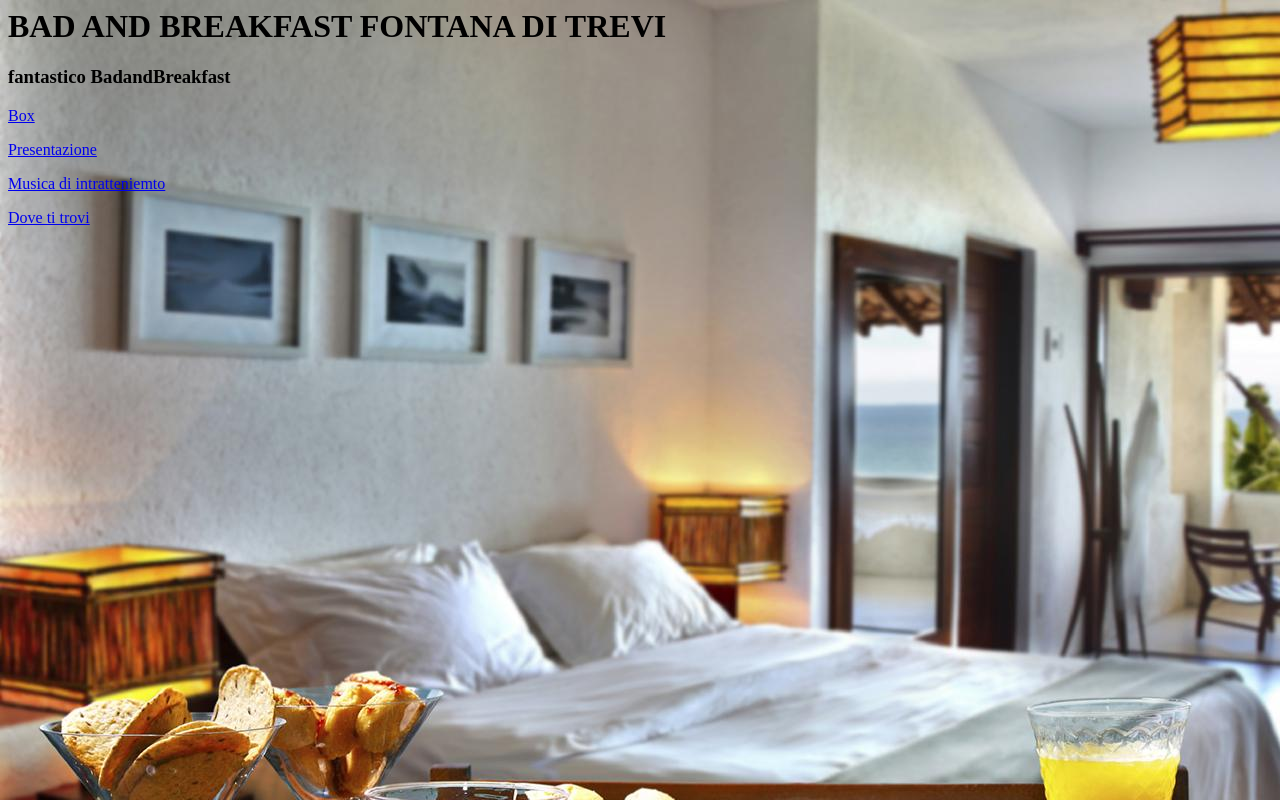
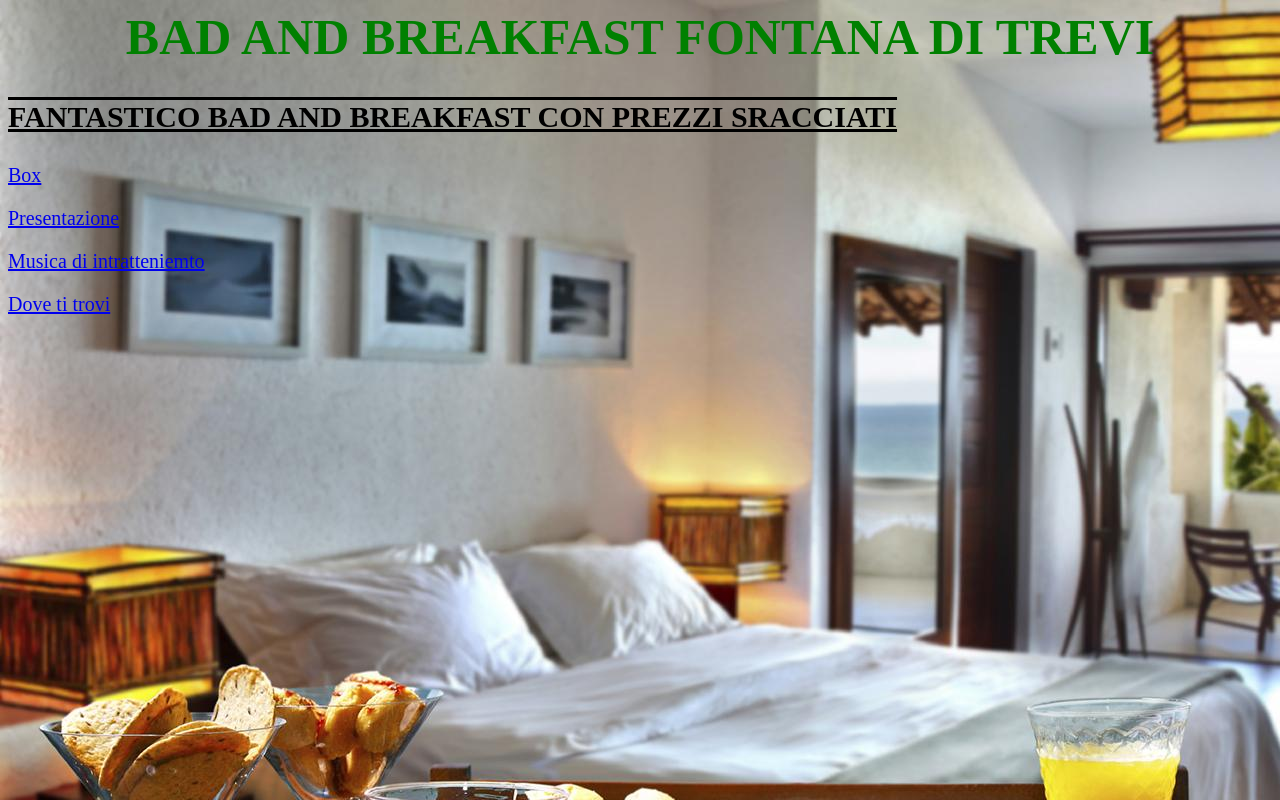
Before and after one commit to salvatore-farrauto/bnb, a plain HTML site: page index.html in a window 1280 px wide. Drawn offline with Linux system fonts and the light colour scheme.

Commit message:
progetto2

```diff
--- /dev/null
+++ b/index.css
@@ -0,0 +1,19 @@
+
+h1 {color: green;
+	text-align:center;
+	font-size:50;}
+
+
+h3{
+	color: black;
+	text-decoration:underline overline;
+	font-weight: 800;
+	font-size:30
+}
+
+.rosso{
+	color: blue;
+	font-size: 20;
+	font-weight: 400;
+
+}
--- a/index.html
+++ b/index.html
@@ -1,9 +1,13 @@
 <HTML>
+<style>
+@import url(index.css);
+</style>
+
 	<TITLE>BAD AND BREAKFAST</TITLE>
 <body>
 <header>
 <h1>BAD AND BREAKFAST FONTANA DI TREVI</h1>
-<h3>fantastico BadandBreakfast </h3>
+<h3>FANTASTICO BAD AND BREAKFAST CON PREZZI SRACCIATI</h3>
 </header>
 
 </body>
@@ -12,9 +16,11 @@
 		<BODY BACKGROUND="immagine.jpg">
 	</BODY>
 	<nav>
+	<div class= "rosso">
 	<p> <a href="box.html"> Box</a> </p>
 	<p> <a href="video.html"> Presentazione</a> </p>
 	<p> <a href="musica.html"> Musica di intratteniemto</a> </p>
 	<p>	<a href="posizione.html"> Dove ti trovi</a></p>
+	</div>
 	</nav>
 </HTML>
```
Also changed, not shown: posizione.html (+8 -2 lines).
